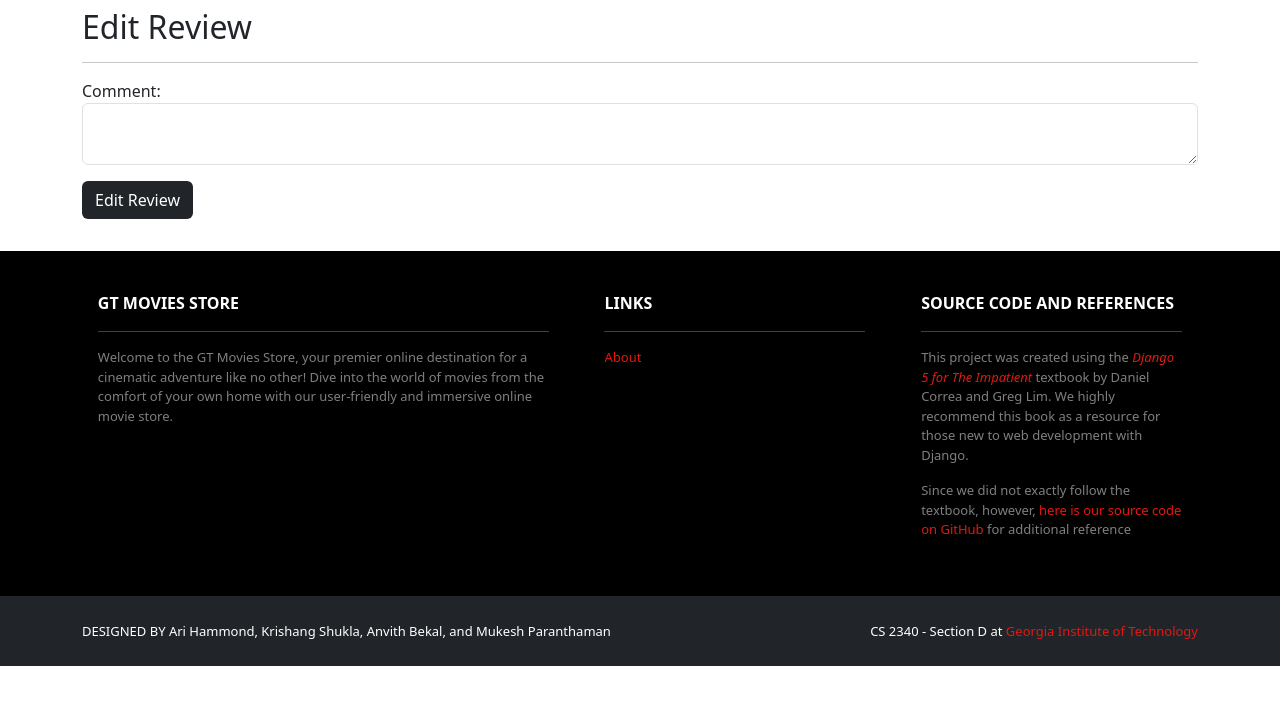
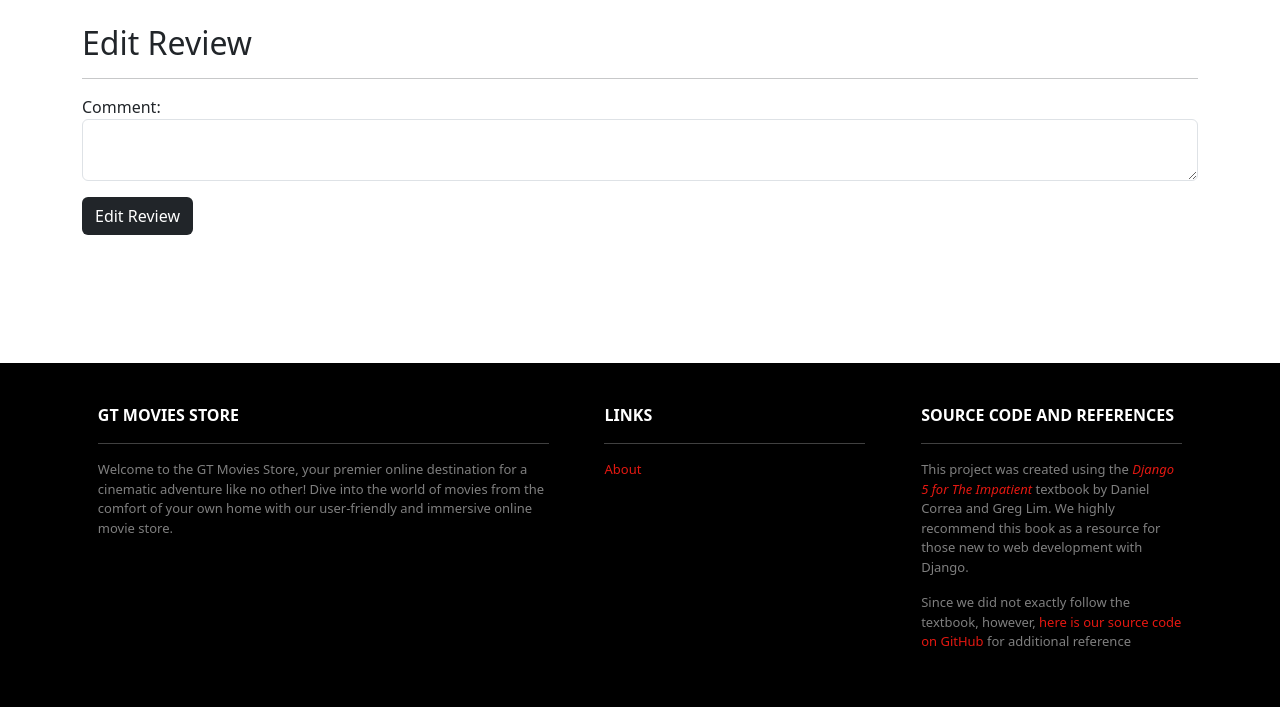
Before and after one commit to MukProgram/2340Project1, a Django app: template GTMoviesStore/Movies/templates/Movies/edit_review.html in a window 1280 px wide. Shown: the part 56-763 px from the top of the page. Run offline with Django 5.2, Linux system fonts and the light colour scheme; the template is opened without the code that fills it, so the values that code supplies are empty.

Commit message:
attempting to fix edit rebiew page

```diff
--- a/GTMoviesStore/Movies/models.py
+++ b/GTMoviesStore/Movies/models.py
@@ -5,7 +5,6 @@ class Movie(models.Model):
     title = models.CharField(max_length=100)
     price = models.IntegerField()
     image = models.TextField()
-
     def __str__(self):
         return self.title
 
--- a/GTMoviesStore/Movies/templates/Movies/edit_review.html
+++ b/GTMoviesStore/Movies/templates/Movies/edit_review.html
@@ -1,10 +1,10 @@
-{%  extends 'Movies/base.html' %}
-{%  block content %}
-    {% load static %}
+{% extends 'Movies/base.html' %}
+{% block content %}
+{% load static %}
 <div class="p-3">
     <div class="container">
-        <div class="row mt-5">
-            <div class="col mx-auto mb-3">
+        <div class="row my-5">
+            <div class="col mx-auto my-3">
                 <h2>Edit Review</h2>
                 <hr />
                 <form method="POST">
@@ -14,13 +14,12 @@
                         <textarea name="comment" required class="form-control" id="comment">{{ template_data.review.comment }}</textarea>
                     </p>
                     <div class="text-start">
-                        <button type="submit"
-                                class="btn bg-dark text-white">Edit Review
-                        </button>
+                        <button type="submit" class="btn bg-dark text-white">Edit Review</button>
                     </div>
                 </form>
             </div>
         </div>
+        <div class="row mb-5"></div>
     </div>
 </div>
 {% endblock content %}
```
